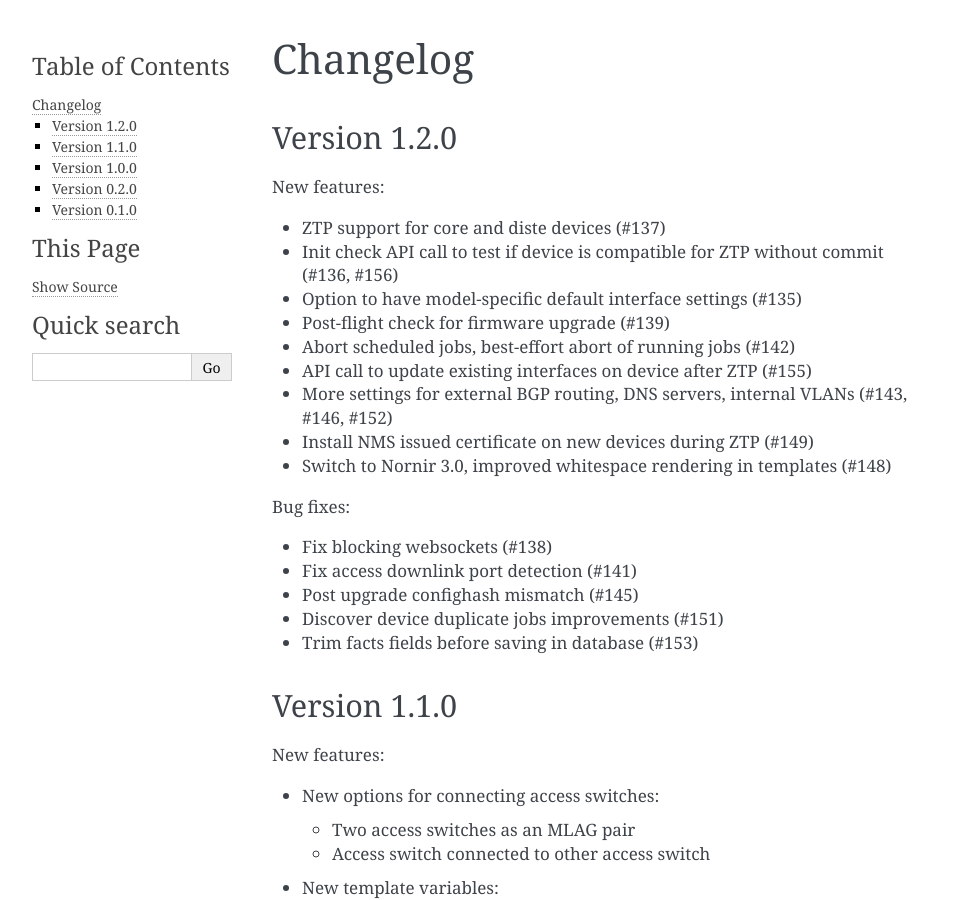
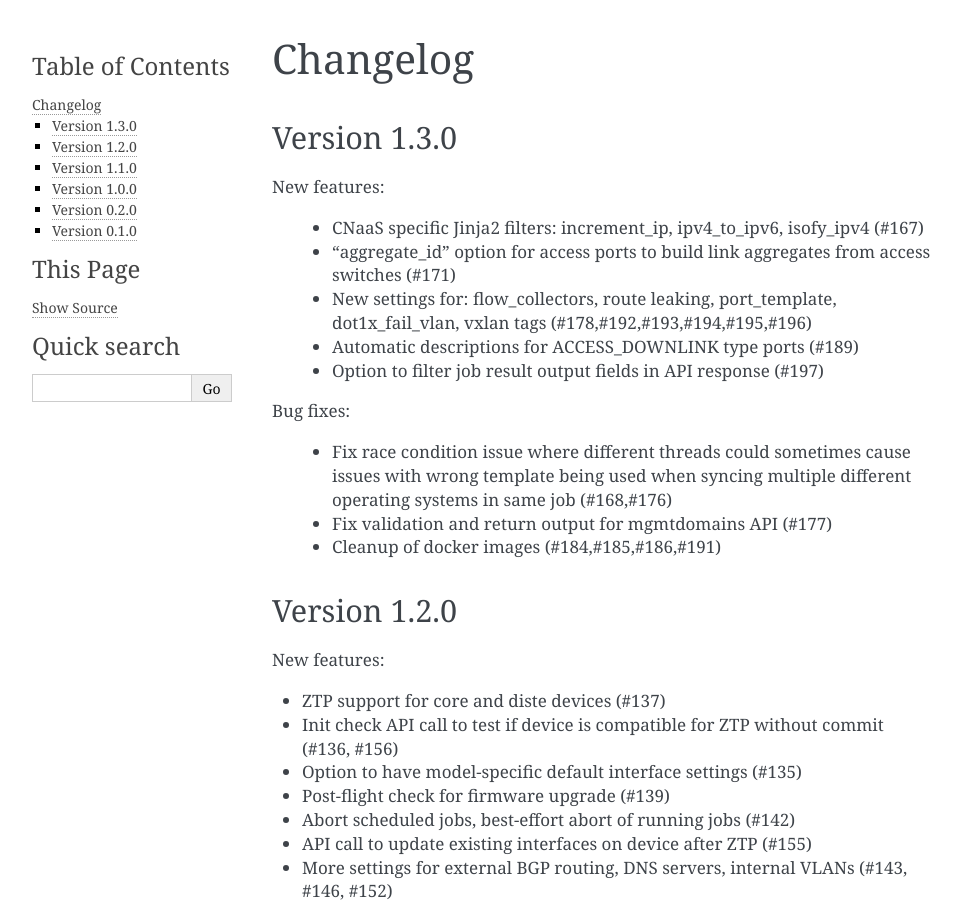
Before and after one commit to SUNET/cnaas-nms, a Sphinx documentation site: the page built from docs/changelog/index.rst, in a window 1280 px wide and 900 px high. Shown: the whole window, without its empty margins (148-1109 px from the left). Built offline with Sphinx 7.4.7, drawn with Linux system fonts in a browser that asks for light colours.

Commit message:
Start changelog for v1.3.0

```diff
--- a/docs/changelog/index.rst
+++ b/docs/changelog/index.rst
@@ -1,5 +1,23 @@
 Changelog
 =========
+
+Version 1.3.0
+-------------
+
+New features:
+
+ - CNaaS specific Jinja2 filters: increment_ip, ipv4_to_ipv6, isofy_ipv4 (#167)
+ - "aggregate_id" option for access ports to build link aggregates from access switches (#171)
+ - New settings for: flow_collectors, route leaking, port_template, dot1x_fail_vlan, vxlan tags (#178,#192,#193,#194,#195,#196)
+ - Automatic descriptions for ACCESS_DOWNLINK type ports (#189)
+ - Option to filter job result output fields in API response (#197)
+
+Bug fixes:
+
+ - Fix race condition issue where different threads could sometimes cause issues with
+   wrong template being used when syncing multiple different operating systems in same job (#168,#176)
+ - Fix validation and return output for mgmtdomains API (#177)
+ - Cleanup of docker images (#184,#185,#186,#191)
 
 Version 1.2.0
 -------------
```
